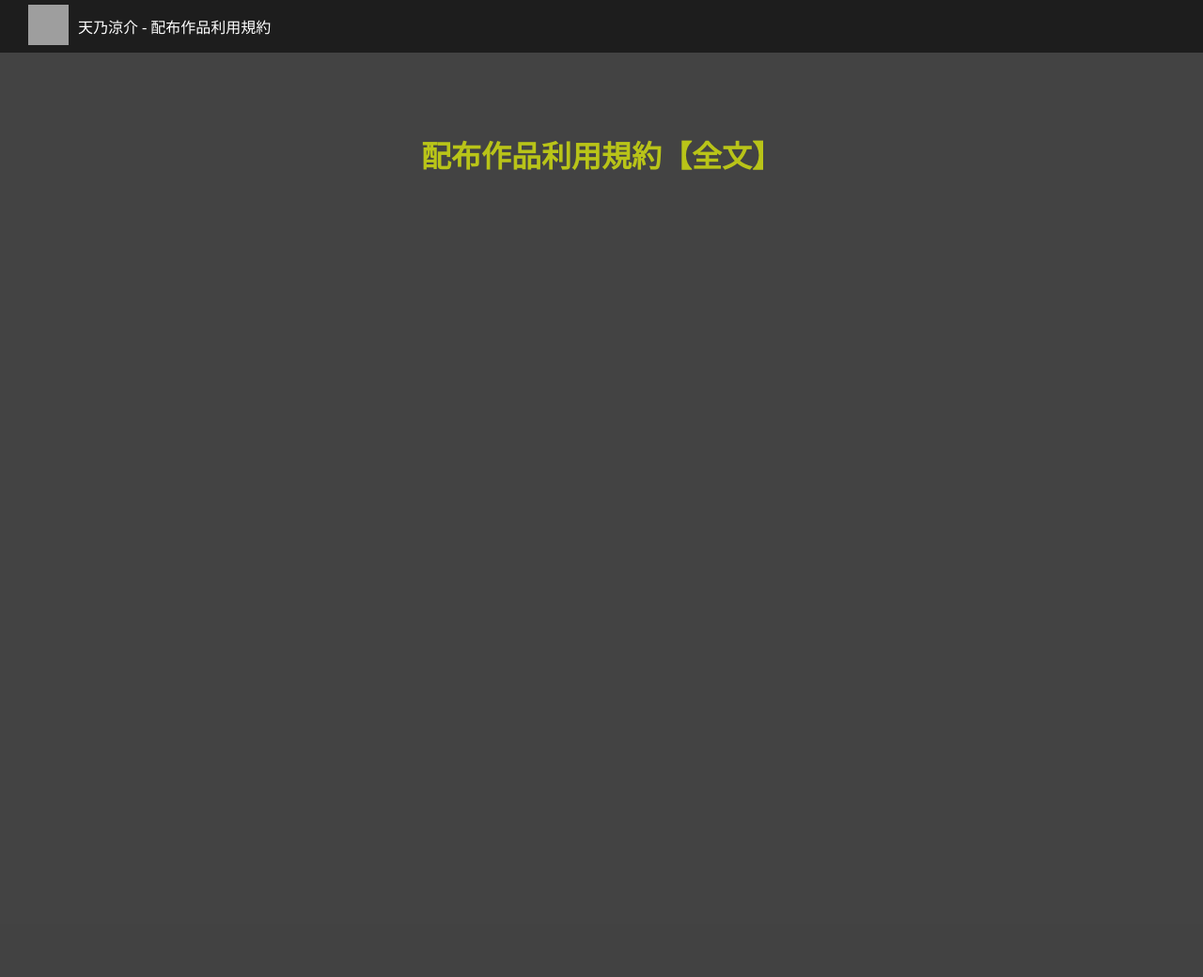
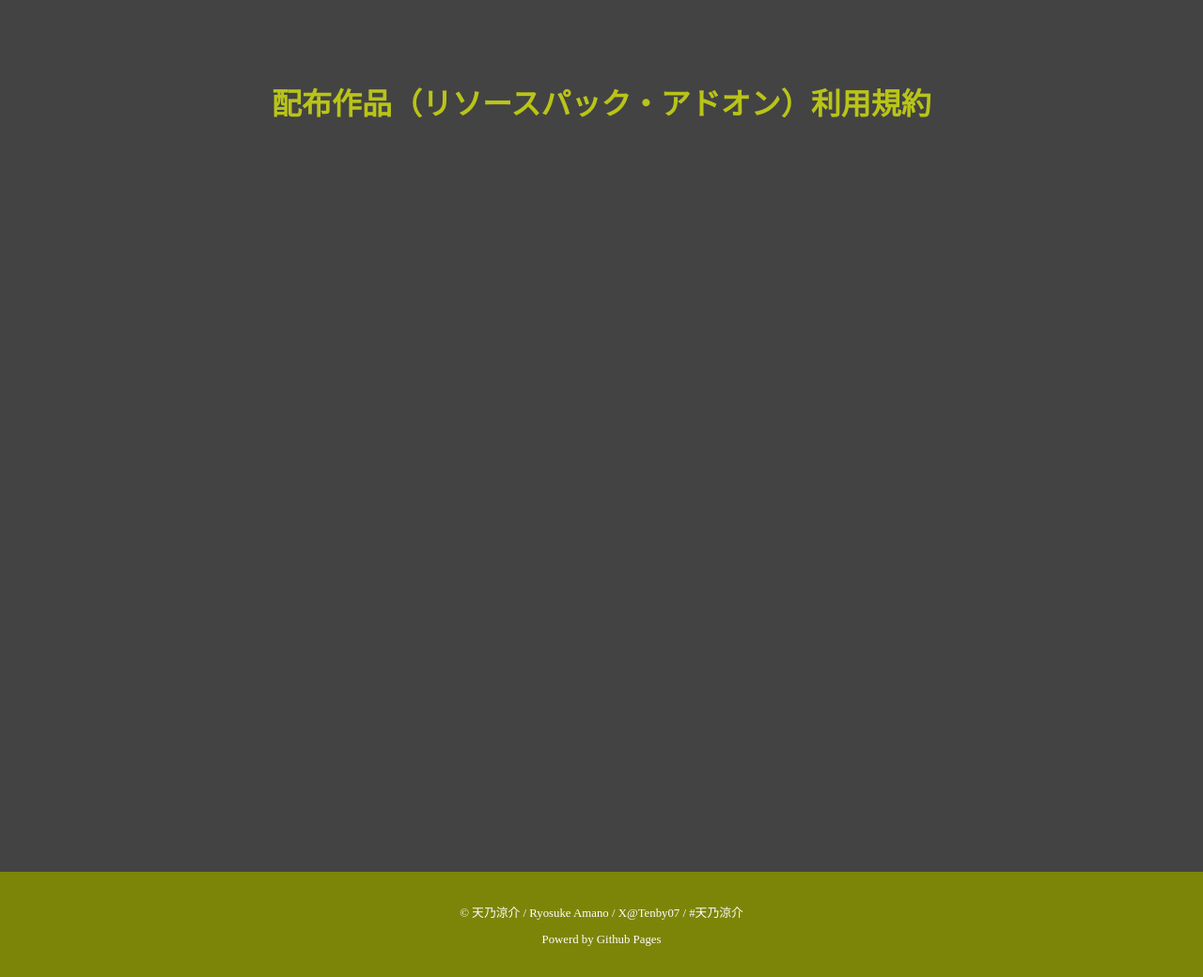
Before and after one commit to R-Amano/Content-Terms, a PHP site: page /page1/index.html in a window 1280 px wide. Shown: the whole page at 94% size. Before the commit the page ends 181 px from the top, so only its background shows below. Run offline with PHP 8.4, Linux system fonts and the light colour scheme; grey boxes are pictures that could not be loaded.

Commit message:
Add files via upload

```diff
--- a/page1/index.html
+++ b/page1/index.html
@@ -1,7 +1,5 @@
 <!DOCTYPE html>
-
 <html lang="ja">
-
   <head>
     <meta charset="UTF-8" />
     <meta name="viewport" content="width=device-width, initial-scale=1.0" />
@@ -11,25 +9,27 @@
   </head>
 
   <body>
-    <header id="header"></header>
+
+    <header id="headers"></header>
 
     <div>
       <div id="body-div">
-        <h1>配布作品利用規約【全文】</h1>
-        <p></p>
+        <h1>配布作品（リソースパック・アドオン）利用規約</h1>
+
       </div>
     </div>
+
+    <footer id="footer"></footer>
 
     <script>
       fetch('../ra_layout/header.html')
         .then((response) => response.text())
-        .then((data) => {
-          document.getElementById('header').innerHTML = data;
-        })
-        .catch((error) => {
-          document.getElementById('header').innerHTML = error;
-        });
+        .then((data) => { document.getElementById('header').innerHTML = data;})
+        .catch((error) => { document.getElementById('header').innerHTML = error;});
+      fetch('../ra_layout/footer.html')
+        .then((response) => response.text())
+        .then((data) => { document.getElementById('footer').innerHTML = data;})
+        .catch((error) => { document.getElementById('footer').innerHTML = error;});
     </script>
   </body>
-
 </html>
--- a/ra_layout/header.html
+++ b/ra_layout/header.html
@@ -1,6 +1,8 @@
 <header>
-  <a href="https://sites.google.com/view/mcra/Home">
-    <img id="icon-img" src="https://lh4.googleusercontent.com/XzkEN3sop8ZlWAMoQVjTcUjDk0J4n9q4BHwHxcYTZfmzNDzf8PfT7jEw4zmuMWOchhKhYyk5n4bkFNtpJ3p3Jd4=w16383" alt="天乃涼介ウェブサイト" width="43" height="43">
-  </a>
-  <p id="header-p">天乃涼介 - 配布作品利用規約</p>
+  <div>
+    <a href="https://sites.google.com/view/mcra/Home" id="header-icon">
+      <img id="header-img" src="https://lh4.googleusercontent.com/XzkEN3sop8ZlWAMoQVjTcUjDk0J4n9q4BHwHxcYTZfmzNDzf8PfT7jEw4zmuMWOchhKhYyk5n4bkFNtpJ3p3Jd4=w16383" alt="天乃涼介ウェブサイト" width="44" height="44">
+    </a>
+  </div>
+  <p>天乃涼介 - 配布作品利用規約</p>
 </header>
--- a/style.css
+++ b/style.css
@@ -1,19 +1,31 @@
-header {
-  display: flex;
-  background-color: #1d1d1d;
+/*all style*/
+h1{
+  color: #b9c418;
+  text-align: center;
 }
 
 p{
   color: white;
 }
 
-p#header-p{
-  margin-left: 10px;
+body{
+  background: #434343;
+  margin: 0;
 }
 
-h1{
-  color: #b9c418;
-  text-align: center;
+/*header&footer*/
+header{
+  display: flex;
+  height: 60;
+  background-color: #1d1d1d;
+}
+
+a#header-icon{
+  margin: 0px 10px 0px 30px;
+}
+
+img#header-img{
+  margin: 8px 0px 0px 0px;
 }
 
 footer{
@@ -23,10 +35,10 @@ footer{
 
 p#footer-p{
   text-align: center;
-  margin-top: 20px;
-  margin-bottom: 20px;
+  font-size: 0.8em;
 }
 
+/*style*/
 p#main-p1{
   margin: 40px 0px 20px 0px;
 }
@@ -35,20 +47,9 @@ p#main-p2{
   color: #b9c418;
 }
 
-body{
-  background: #434343;
-  margin: 0;
-}
-
-img#icon-img{
-  margin: 5px 0px 0px 30px;
-}
-
 div#body-div{
   max-width: 1100px;
   margin: 0 auto;
   padding: 5%;
-  display: flex;
-  flex-flow: column;
   min-height: 100vh;
 }
```
Also changed, not shown: index.html (+6 -16 lines).
